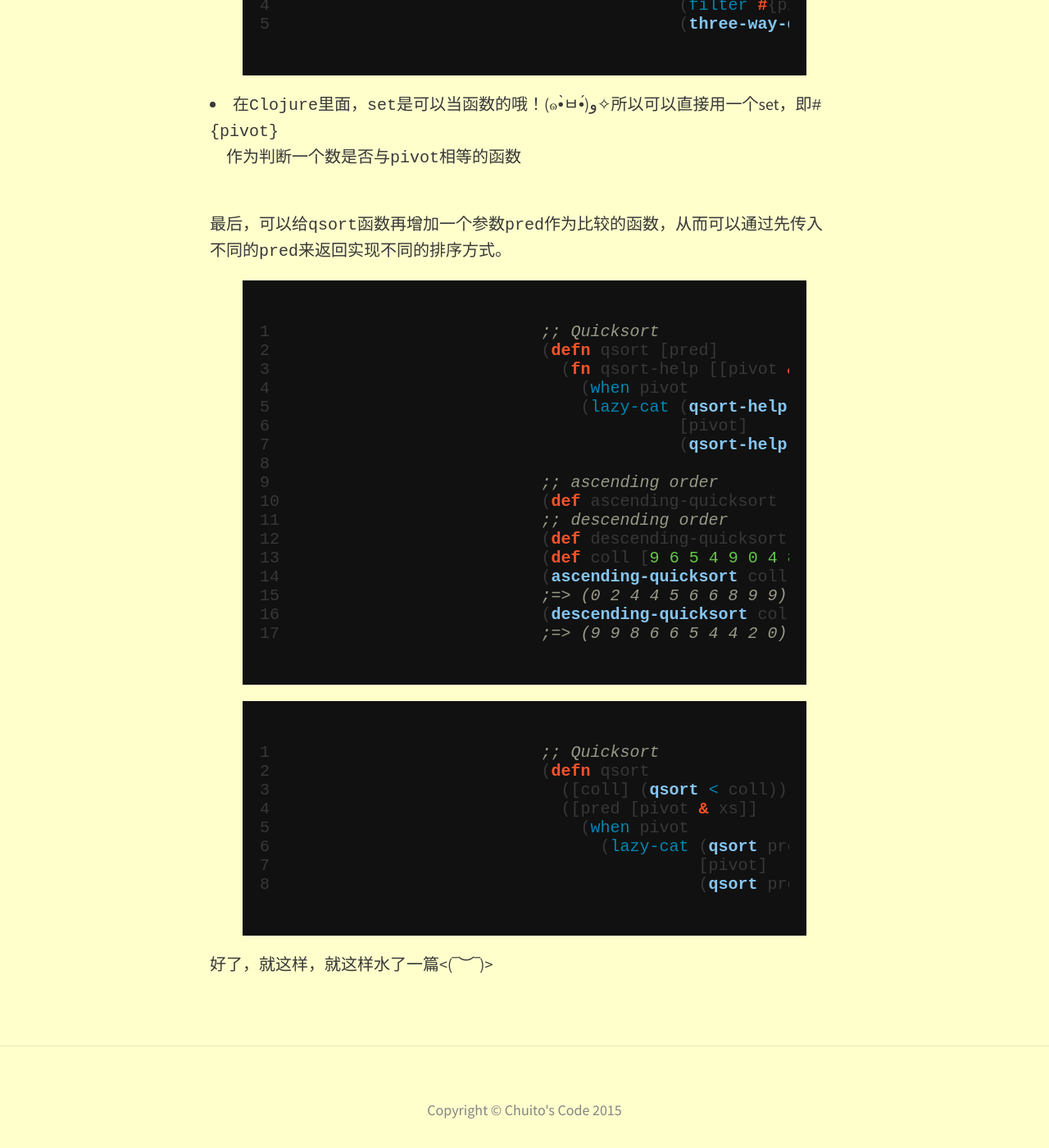
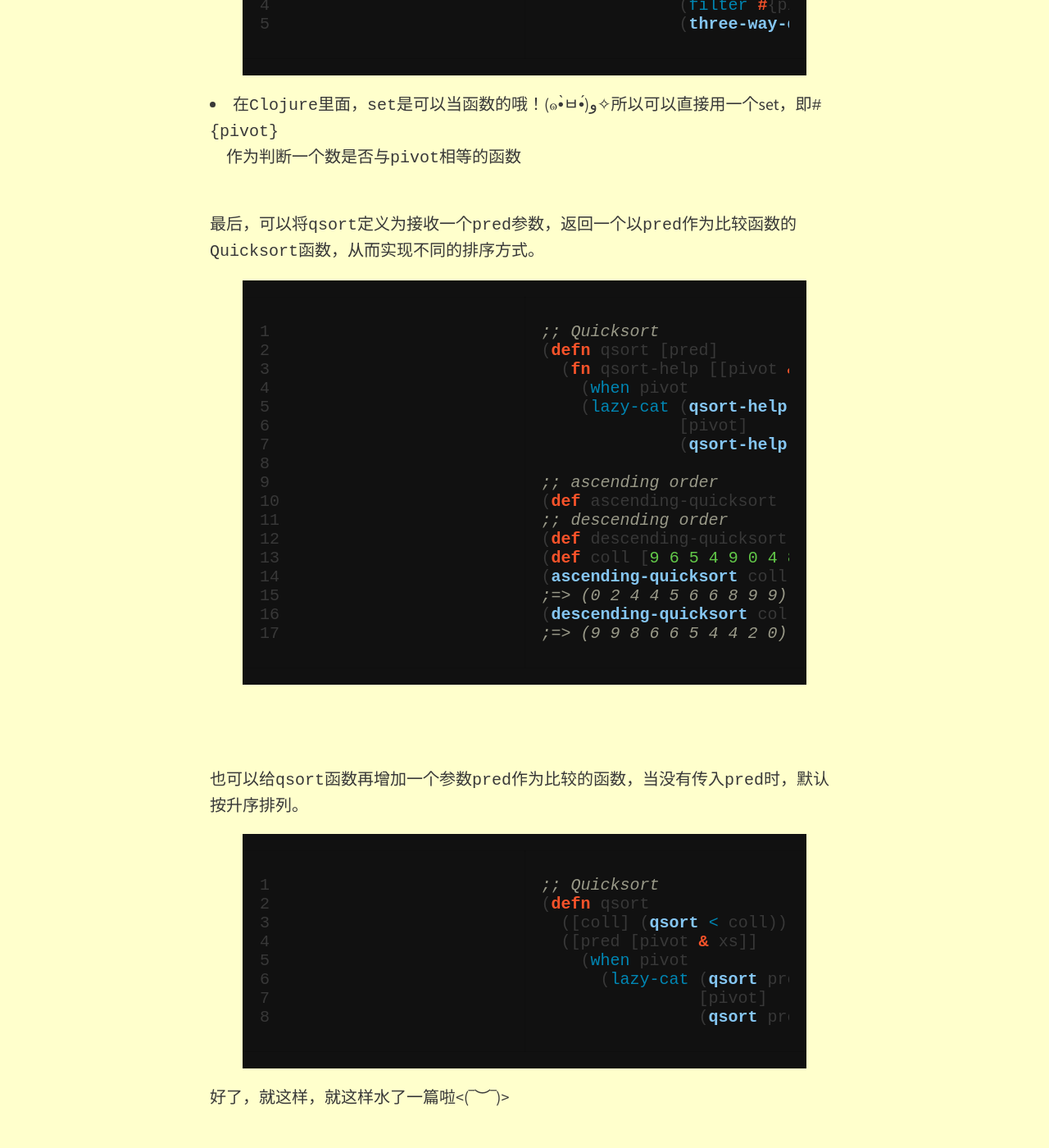
Before and after one commit to ChuitoChan/ChuitoChan.github.io, a Jekyll site: the page built from _posts/2015-07-26-quicksort-in-clojure.md, in a window 1280 px wide and 1400 px high, scrolled down 2427 px. Shown: the whole window at 82% size. Built offline with Jekyll 4.4.1, drawn with Linux system fonts in a browser that asks for light colours; nearby versions of some CDN libraries.

Commit message:
Update 2015-07-26-quicksort-in-clojure.md

```diff
--- a/_posts/2015-07-26-quicksort-in-clojure.md
+++ b/_posts/2015-07-26-quicksort-in-clojure.md
@@ -70,7 +70,7 @@ feature-img: "img/sample_feature_img.png"
 <br>
 <br>
 
-最后，可以给`qsort`函数再增加一个参数`pred`作为比较的函数，从而可以通过先传入不同的`pred`来返回实现不同的排序方式。
+最后，可以将`qsort`定义为接收一个`pred`参数，返回一个以`pred`作为比较函数的`Quicksort`函数，从而实现不同的排序方式。
 {% highlight clojure linenos %}
 ;; Quicksort
 (defn qsort [pred]
@@ -90,7 +90,10 @@ feature-img: "img/sample_feature_img.png"
 (descending-quicksort coll)
 ;=> (9 9 8 6 6 5 4 4 2 0)
 {% endhighlight clojure %}
+<br>
+<br>
 
+也可以给`qsort`函数再增加一个参数`pred`作为比较的函数，当没有传入`pred`时，默认按升序排列。
 {% highlight clojure linenos %}
 ;; Quicksort
 (defn qsort
@@ -102,4 +105,4 @@ feature-img: "img/sample_feature_img.png"
                 (qsort pred (remove #(pred % pivot) xs))))))
 {% endhighlight clojure %}
 
-好了，就这样，就这样水了一篇<(‾︶‾)>
+好了，就这样，就这样水了一篇啦<(‾︶‾)>
```
